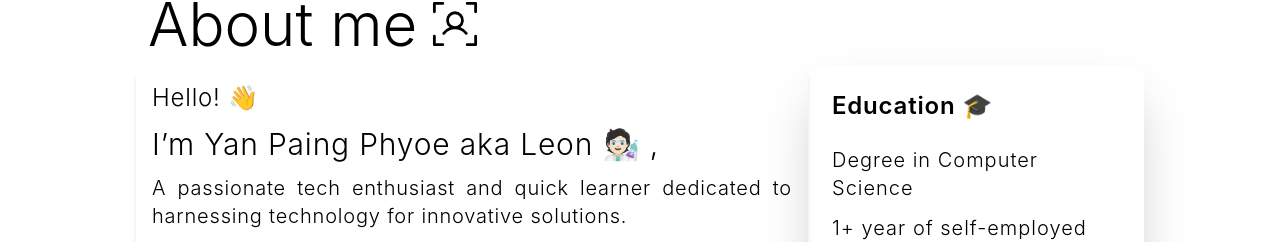
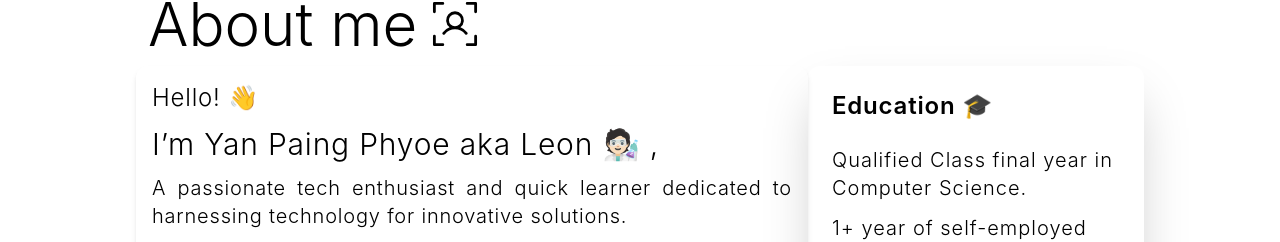
Before and after one commit to Leon-Paing/Personal_Portfolio, a React (Vite) app: page / in a window 1280 px wide. Shown: the part 1586-1828 px from the top of the page. Built offline with nearby package versions, Linux system fonts and the light colour scheme; a web font is replaced by a local one.

Commit message:
Some changes to aboutMe

```diff
--- a/src/components/AboutMe.jsx
+++ b/src/components/AboutMe.jsx
@@ -43,7 +43,7 @@ const AboutMe = () => {
                     <span className="w-full flex justify-start text-2xl font-semibold mb-2  items-center p-2">Education 🎓
                     </span>
                     <div className="w-full flex flex-col float-left text-xl tracking-wider text-left mb-1 list-disc p-2">
-                        <span className="mb-3">Degree in Computer Science
+                        <span className="mb-3">Qualified Class final year in Computer Science.
                         {/* <div className="flex w-full mt-3 items-center">
                             <span className="text-slate-500">See Proof</span>
                             <IoIosReturnRight className="ms-2"></IoIosReturnRight>
```
